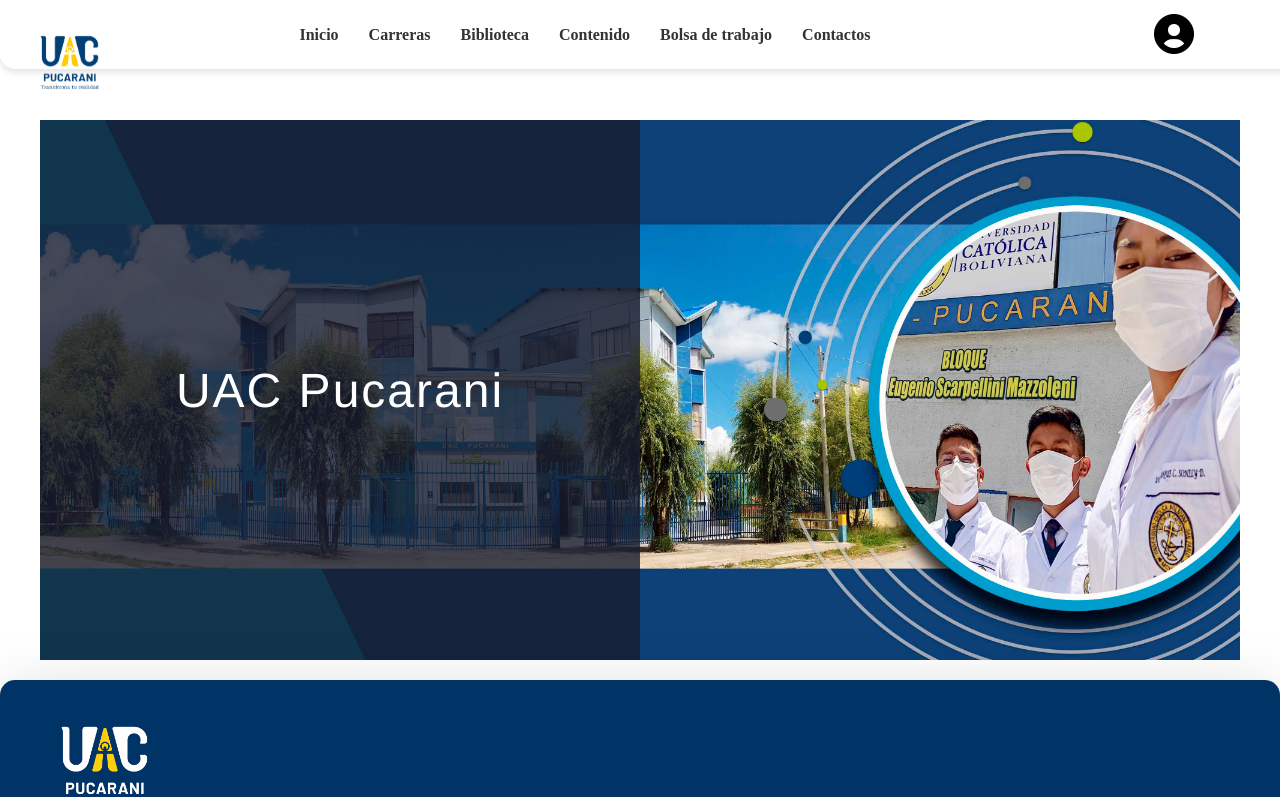
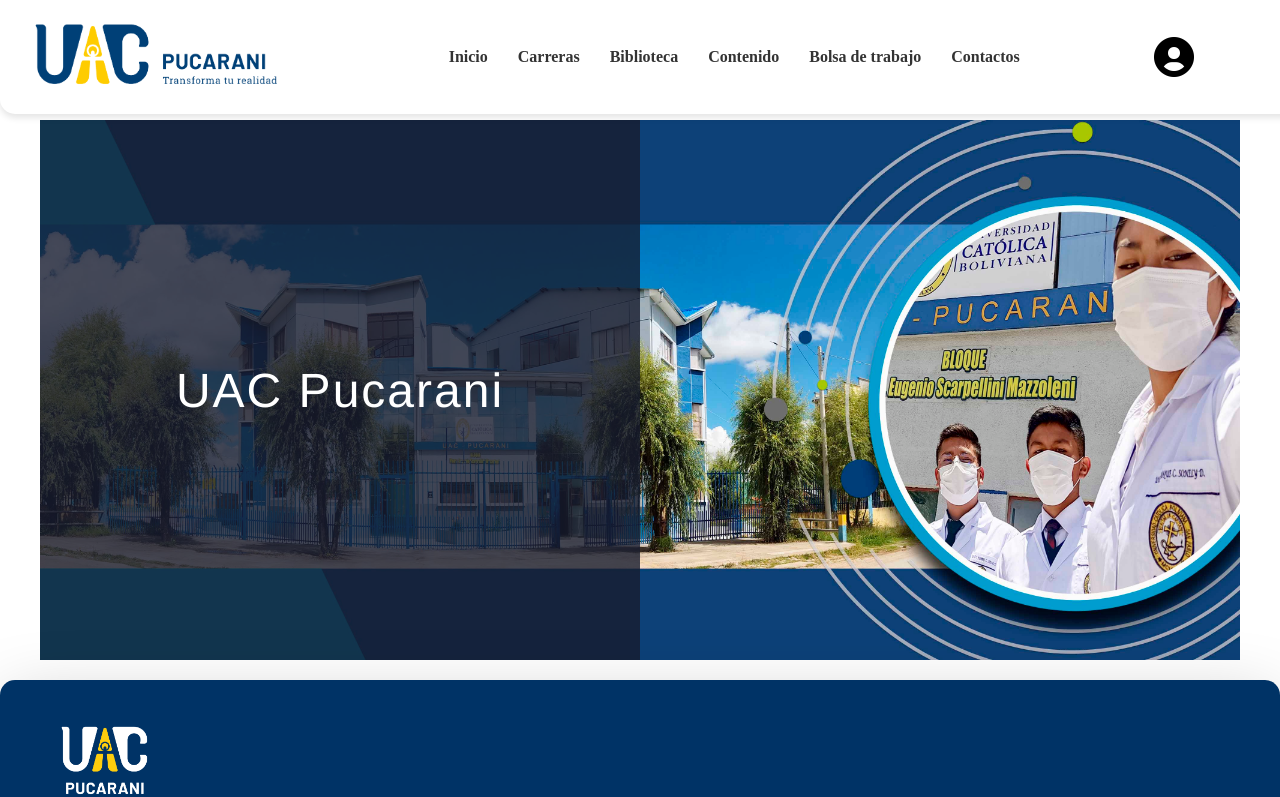
Before and after one commit to JesusRodrigoV/UAC-Pucarani-Web, a Vue app: page / in a window 1280 px wide. Shown: the top 797 px of the page. Built offline with nearby package versions, Linux system fonts and the light colour scheme.

Commit message:
Cambios corregir

```diff
--- a/src/views/Header.vue
+++ b/src/views/Header.vue
@@ -13,9 +13,9 @@
 <template>
   <header class="header">
     <div class="header-left">
-      <!-- <RouterLink to="/">
+      <RouterLink to="/">
         <img src="../assets/images/logoHorizontalAzulUAC.png" alt="Logo UAC" class="logo-uac" />
-      </RouterLink> -->
+      </RouterLink>
     </div>
 
     <!-- Icono de menú hamburguesa -->
--- a/src/views/contacts.vue
+++ b/src/views/contacts.vue
@@ -96,8 +96,8 @@
 
 
 .map-container {
+  align-items: center;
   width: 100%;
-  max-width: 1200px;
   margin: 0 auto;
 }
 
--- a/src/views/home.vue
+++ b/src/views/home.vue
@@ -8,9 +8,9 @@
 <template>
   <Header />
 
-<div class="logo-container">
+<!-- <div class="logo-container">
   <img src="@/assets/images/logoAzulUAC.png" alt="Logo UAC" class="uac-logo" />
-</div>
+</div> -->
 
   <div class="home-container">
     <div class="image-container">
```
